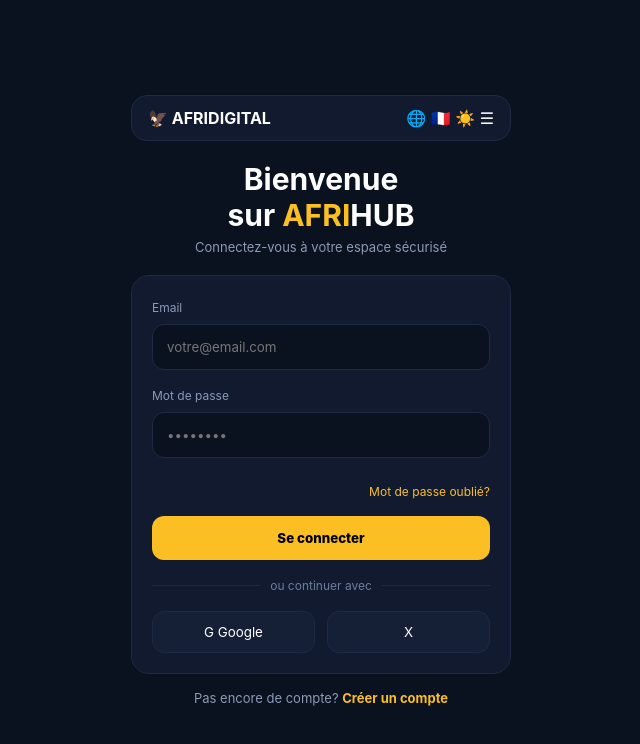
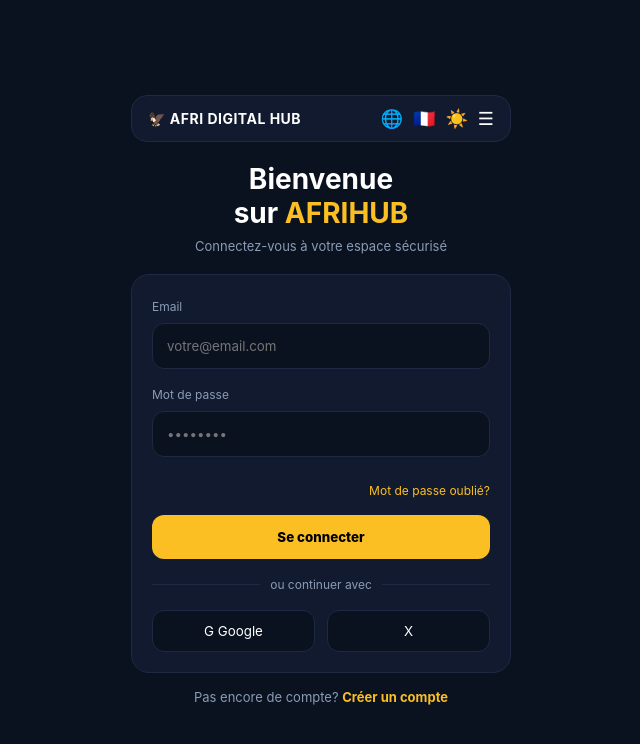
Before and after one commit to Africanhubdev/afridigitalhub, a plain HTML site: page login.html in a window 1280 px wide. Shown: the whole page, without its empty margins (319-959 px from the left). Drawn offline with Linux system fonts and the light colour scheme.

Commit message:
Refactor login page with improved styling and structure

```diff
--- a/login.html
+++ b/login.html
@@ -3,58 +3,93 @@
 <head>
 <meta charset="UTF-8">
 <meta name="viewport" content="width=device-width,initial-scale=1">
-<title>Login - Africa Digital Hub</title>
+<title>AFRI DIGITAL HUB - Login</title>
 <style>
+:root{--bg:#0a1220;--card:#111a2e;--border:#1e2a44;--text:#fff;--muted:#8a9bb5;--yellow:#fbbf24}
+[data-theme="light"]{--bg:#f5f7fb;--card:#ffffff;--border:#e2e8f0;--text:#0a1220;--muted:#64748b}
 *{margin:0;padding:0;box-sizing:border-box;font-family:Inter,system-ui}
-body{background:#0a1220;color:#fff;display:flex;justify-content:center;align-items:center;min-height:100vh;padding:16px}
+body{background:var(--bg);color:var(--text);display:flex;justify-content:center;align-items:center;min-height:100vh;padding:16px;transition:0.3s}
 .box{width:100%;max-width:380px}
-.top{display:flex;justify-content:space-between;align-items:center;background:#111a2e;border:1px solid #1e2a44;border-radius:16px;padding:12px 16px;margin-bottom:20px}
-.badge{border:1px solid #fbbf24;color:#fbbf24;padding:4px 10px;border-radius:20px;font-size:11px;background:rgba(251,191,36,.1)}
-h1{text-align:center;font-size:30px;margin:6px 0}
-h1 span{color:#fbbf24}
-.sub{color:#8a9bb5;text-align:center;font-size:13px;margin-bottom:20px}
-.card{background:#111a2e;border:1px solid #1e2a44;border-radius:18px;padding:20px}
-label{font-size:12px;color:#8a9bb5}
-input{width:100%;background:#0a1220;border:1px solid #1e2a44;border-radius:12px;padding:14px;margin:8px 0 14px;color:#fff}
-.btn{background:#fbbf24;color:#000;border:0;width:100%;padding:14px;border-radius:12px;font-weight:800;margin-top:8px}
-.forgot{text-align:right;margin:8px 0}
-.forgot a{color:#fbbf24;font-size:12px;text-decoration:none}
-.divider{display:flex;align-items:center;gap:10px;margin:18px 0;color:#6b7e9e;font-size:12px}
-.divider hr{flex:1;border:0;border-top:1px solid #1e2a44}
-.social{display:flex;gap:12px}
-.social button{flex:1;background:#151f36;border:1px solid #1e2a44;padding:12px;border-radius:12px;color:#fff}
-.signup{text-align:center;margin-top:16px;font-size:13px;color:#8a9bb5}
-.signup a{color:#fbbf24;text-decoration:none;font-weight:bold}
+.top{display:flex;justify-content:space-between;align-items:center;background:var(--card);border:1px solid var(--border);border-radius:16px;padding:12px 16px;margin-bottom:20px;position:relative}
+.top b{font-size:14px;letter-spacing:0.5px}
+.icons{display:flex;gap:10px;align-items:center}
+.icons span{cursor:pointer;font-size:18px}
+.lang-menu{position:absolute;top:50px;right:10px;background:var(--card);border:1px solid var(--border);border-radius:12px;padding:8px;display:none;z-index:99;width:130px}
+.lang-menu div{padding:8px;border-radius:8px;cursor:pointer;font-size:13px}
+.lang-menu div:hover{background:var(--bg)}
+h1{text-align:center;font-size:28px} h1 span{color:var(--yellow)}
+.sub{color:var(--muted);text-align:center;font-size:13px;margin:8px 0 20px}
+.card{background:var(--card);border:1px solid var(--border);border-radius:18px;padding:20px}
+label{font-size:12px;color:var(--muted)}
+input{width:100%;background:var(--bg);border:1px solid var(--border);border-radius:12px;padding:14px;margin:8px 0 14px;color:var(--text)}
+.btn{background:var(--yellow);color:#000;border:0;width:100%;padding:14px;border-radius:12px;font-weight:800;margin-top:8px;cursor:pointer}
+.forgot{text-align:right;margin:8px 0}.forgot a{color:var(--yellow);font-size:12px;text-decoration:none}
+.divider{display:flex;align-items:center;gap:10px;margin:18px 0;color:var(--muted);font-size:12px}.divider hr{flex:1;border:0;border-top:1px solid var(--border)}
+.social{display:flex;gap:12px}.social button{flex:1;background:var(--bg);border:1px solid var(--border);padding:12px;border-radius:12px;color:var(--text);cursor:pointer}
+.signup{text-align:center;margin-top:16px;font-size:13px;color:var(--muted)}.signup a{color:var(--yellow);text-decoration:none;font-weight:bold}
 </style>
 </head>
 <body>
 <div class="box">
-<div class="top"><b>🦅 AFRIDIGITAL</b><div>🌐 🇫🇷 ☀️ ☰</div></div>
+<div class="top"><b>🦅 AFRI DIGITAL HUB</b>
+<div class="icons">
+<span id="langBtn" onclick="toggleLang()">🌐</span>
+<span id="flag">🇫🇷</span>
+<span id="themeBtn" onclick="toggleTheme()">☀️</span>
+<span>☰</span>
+<div class="lang-menu" id="langMenu">
+<div onclick="setLang('fr')">🇫🇷 Français</div>
+<div onclick="setLang('en')">🇺🇸 English</div>
+<div onclick="setLang('sw')">🇨🇩 Swahili</div>
+</div>
+</div>
+</div>
 
-<h1>Bienvenue<br>sur <span style="color:#fbbf24">AFRI</span>HUB</h1>
-<p class="sub">Connectez-vous à votre espace sécurisé</p>
+<h1 id="t1">Bienvenue<br>sur <span>AFRIHUB</span></h1>
+<p class="sub" id="t2">Connectez-vous à votre espace sécurisé</p>
 
 <div class="card">
-<label>Email</label>
-<input type="email" placeholder="votre@email.com" id="email">
-<label>Mot de passe</label>
-<input type="password" placeholder="••••••••" id="pass">
-<div class="forgot"><a href="#">Mot de passe oublié?</a></div>
-<button class="btn" onclick="login()">Se connecter</button>
-
-<div class="divider"><hr> ou continuer avec <hr></div>
+<label id="lEmail">Email</label>
+<input id="email" placeholder="votre@email.com">
+<label id="lPass">Mot de passe</label>
+<input id="pass" type="password" placeholder="••••••••">
+<div class="forgot"><a href="#" id="lForgot">Mot de passe oublié?</a></div>
+<button class="btn" onclick="login()" id="btnLogin">Se connecter</button>
+<div class="divider"><hr><span id="lOr">ou continuer avec</span><hr></div>
 <div class="social"><button>G Google</button><button>X</button></div>
 </div>
 
-<p class="signup">Pas encore de compte? <a href="register.html">Créer un compte</a></p>
+<p class="signup"><span id="lNo">Pas encore de compte?</span> <a href="register.html" id="lCreate">Créer un compte</a></p>
 </div>
 
 <script>
-function login(){
- let e=document.getElementById('email').value;
- if(e){localStorage.setItem('afri_user',e); location.href='dashboard.html';}
- else alert('Entre ton email Boss!');
+const trans={
+fr:{t1:'Bienvenue<br>sur <span>AFRIHUB</span>',t2:'Connectez-vous à votre espace sécurisé',email:'Email',pass:'Mot de passe',forgot:'Mot de passe oublié?',login:'Se connecter',or:'ou continuer avec',no:'Pas encore de compte?',create:'Créer un compte',flag:'🇫🇷'},
+en:{t1:'Welcome<br>to <span>AFRIHUB</span>',t2:'Connect to your secure space',email:'Email',pass:'Password',forgot:'Forgot password?',login:'Sign in',or:'or continue with',no:'No account yet?',create:'Create account',flag:'🇺🇸'},
+sw:{t1:'Karibu<br>kwenye <span>AFRIHUB</span>',t2:'Ingia kwenye nafasi yako salama',email:'Barua pepe',pass:'Nenosiri',forgot:'Umesahau nenosiri?',login:'Ingia',or:'au endelea na',no:'Huna akaunti?',create:'Fungua akaunti',flag:'🇨🇩'}
 }
+let curLang=localStorage.getItem('lang')||'fr';
+function setLang(l){
+curLang=l; localStorage.setItem('lang',l);
+let t=trans[l];
+document.getElementById('t1').innerHTML=t.t1;
+document.getElementById('t2').innerText=t.t2;
+document.getElementById('lEmail').innerText=t.email;
+document.getElementById('lPass').innerText=t.pass;
+document.getElementById('lForgot').innerText=t.forgot;
+document.getElementById('btnLogin').innerText=t.login;
+document.getElementById('lOr').innerText=t.or;
+document.getElementById('lNo').innerText=t.no;
+document.getElementById('lCreate').innerText=t.create;
+document.getElementById('flag').innerText=t.flag;
+document.getElementById('langMenu').style.display='none';
+}
+function toggleLang(){let m=document.getElementById('langMenu'); m.style.display=m.style.display==='block'?'none':'block'}
+let theme=localStorage.getItem('theme')||'dark';
+function applyTheme(){document.documentElement.setAttribute('data-theme',theme); document.getElementById('themeBtn').innerText=theme==='dark'?'☀️':'🌙'}
+function toggleTheme(){theme=theme==='dark'?'light':'dark'; localStorage.setItem('theme',theme); applyTheme()}
+setLang(curLang); applyTheme();
+function login(){let e=document.getElementById('email').value; if(!e) return alert('Email?'); localStorage.setItem('afri_user',e); location.href='dashboard.html'}
 </script>
 </body>
-  </html>
+ </html>
```
